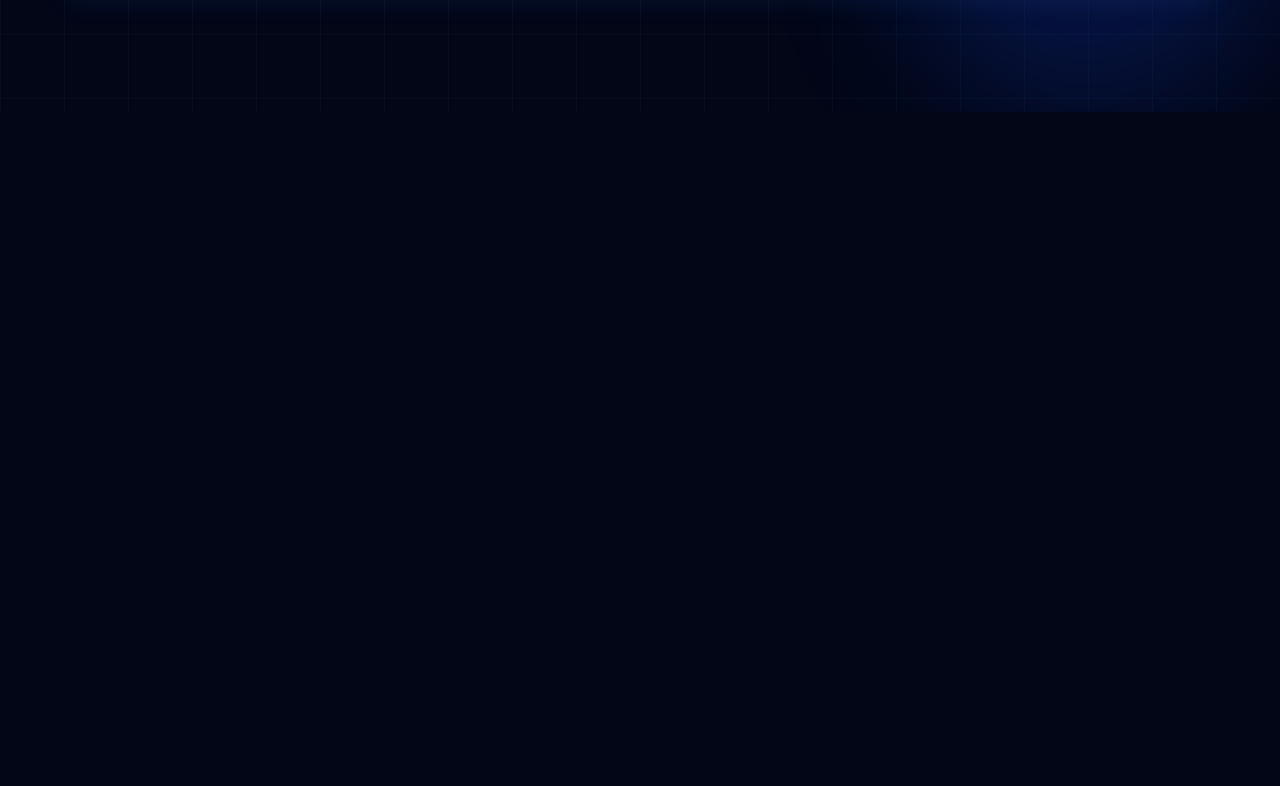
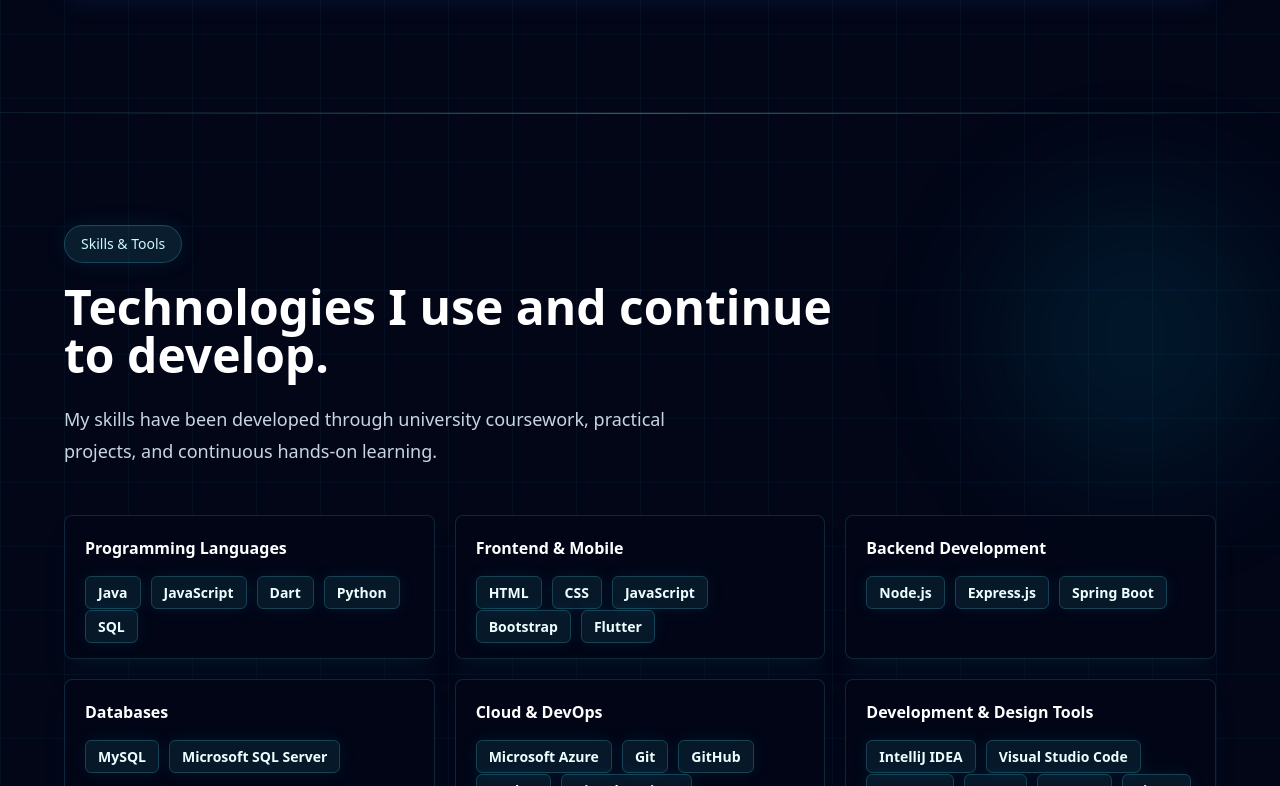
Before and after one commit to chaniru73/Personal-Portfolio, a Next.js app: page / in a window 1280 px wide. Shown: the part 2014-2800 px from the top of the page. Before the commit the page ends 2126 px from the top, so only its background shows below. Built offline with nearby package versions, Linux system fonts and the light colour scheme.

Commit message:
feat: add skills section

```diff
--- a/app/page.tsx
+++ b/app/page.tsx
@@ -1,9 +1,11 @@
 import AboutSection from "@/components/about-section";
+import SkillsSection from "@/components/skills-section";
 
 export default function Home() {
   const navLinks = [
     { label: "Home", href: "#home" },
     { label: "About", href: "#about" },
+    { label: "Skills", href: "#skills" },
     { label: "Contact", href: "mailto:chaniruweerasuriya@gmail.com" },
   ];
 
@@ -167,6 +169,7 @@
           </aside>
         </section>
         <AboutSection />
+        <SkillsSection />
       </main>
     </div>
   );
--- /dev/null
+++ b/components/skills-section.tsx
@@ -0,0 +1,208 @@
+const skillCategories = [
+  {
+    title: "Programming Languages",
+    skills: ["Java", "JavaScript", "Dart", "Python", "SQL"],
+  },
+  {
+    title: "Frontend & Mobile",
+    skills: ["HTML", "CSS", "JavaScript", "Bootstrap", "Flutter"],
+  },
+  {
+    title: "Backend Development",
+    skills: ["Node.js", "Express.js", "Spring Boot"],
+  },
+  {
+    title: "Databases",
+    skills: ["MySQL", "Microsoft SQL Server"],
+  },
+  {
+    title: "Cloud & DevOps",
+    skills: [
+      "Microsoft Azure",
+      "Git",
+      "GitHub",
+      "Docker",
+      "GitHub Actions",
+    ],
+  },
+  {
+    title: "Development & Design Tools",
+    skills: [
+      "IntelliJ IDEA",
+      "Visual Studio Code",
+      "Postman",
+      "SSMS",
+      "XAMPP",
+      "Figma",
+      "draw.io",
+    ],
+  },
+] as const;
+
+const skillLevels = [
+  {
+    title: "Comfortable",
+    skills: [
+      "Java",
+      "JavaScript",
+      "Node.js",
+      "Express.js",
+      "SQL",
+      "HTML & CSS",
+      "Git & GitHub",
+      "Postman",
+    ],
+  },
+  {
+    title: "Currently Learning",
+    skills: [
+      "Spring Boot",
+      "Docker",
+      "Cloud Computing",
+      "DevOps",
+      "Flutter & Dart",
+    ],
+  },
+  {
+    title: "Basic Knowledge",
+    skills: [
+      "Python",
+      "Microsoft Azure",
+      "GitHub Actions",
+      "MySQL",
+      "Software Architecture Tools",
+    ],
+  },
+] as const;
+
+function SkillBadge({ skill }: { skill: string }) {
+  return (
+    <span className="max-w-full rounded-md border border-cyan-300/20 bg-cyan-300/[0.08] px-3 py-1.5 text-sm font-semibold leading-5 text-cyan-50 shadow-[0_0_18px_rgba(34,211,238,0.08)] transition group-hover:border-cyan-200/40 group-hover:bg-cyan-300/[0.12]">
+      {skill}
+    </span>
+  );
+}
+
+function SkillCategoryCard({
+  title,
+  skills,
+}: {
+  title: string;
+  skills: readonly string[];
+}) {
+  return (
+    <article className="group min-w-0 rounded-lg border border-cyan-300/15 bg-slate-950/70 p-5 shadow-xl shadow-cyan-950/20 backdrop-blur transition duration-200 hover:-translate-y-1 hover:border-cyan-200/35 hover:bg-slate-900/80 hover:shadow-cyan-900/25">
+      <h3 className="text-base font-bold text-white">{title}</h3>
+      <ul className="mt-5 flex min-w-0 flex-wrap gap-2.5">
+        {skills.map((skill) => (
+          <li key={skill} className="min-w-0 max-w-full">
+            <SkillBadge skill={skill} />
+          </li>
+        ))}
+      </ul>
+    </article>
+  );
+}
+
+function LevelGroup({
+  title,
+  skills,
+}: {
+  title: string;
+  skills: readonly string[];
+}) {
+  return (
+    <div className="min-w-0 rounded-lg border border-white/10 bg-slate-950/45 p-4 transition duration-200 hover:border-blue-200/30 hover:bg-blue-300/[0.06]">
+      <h3 className="text-sm font-bold uppercase tracking-[0.16em] text-blue-100">
+        {title}
+      </h3>
+      <ul className="mt-4 flex min-w-0 flex-wrap gap-2">
+        {skills.map((skill) => (
+          <li key={skill} className="min-w-0 max-w-full">
+            <span className="max-w-full rounded-md border border-blue-300/20 bg-blue-300/[0.08] px-3 py-1.5 text-sm font-medium leading-5 text-slate-100">
+              {skill}
+            </span>
+          </li>
+        ))}
+      </ul>
+    </div>
+  );
+}
+
+export default function SkillsSection() {
+  return (
+    <section
+      id="skills"
+      aria-labelledby="skills-title"
+      className="relative border-t border-cyan-300/10 px-5 py-20 sm:px-8 lg:py-28"
+    >
+      <div
+        aria-hidden="true"
+        className="pointer-events-none absolute inset-x-0 top-0 h-px bg-gradient-to-r from-transparent via-blue-300/40 to-transparent"
+      />
+      <div
+        aria-hidden="true"
+        className="pointer-events-none absolute right-0 top-20 h-72 w-72 rounded-full bg-cyan-500/10 blur-3xl"
+      />
+
+      <div className="relative mx-auto w-full max-w-6xl">
+        <div className="max-w-3xl">
+          <p className="mb-5 inline-flex rounded-full border border-cyan-300/20 bg-cyan-300/10 px-4 py-2 text-sm font-medium text-cyan-100 shadow-[0_0_24px_rgba(34,211,238,0.08)]">
+            Skills &amp; Tools
+          </p>
+
+          <h2
+            id="skills-title"
+            className="text-3xl font-bold tracking-normal text-white sm:text-4xl lg:text-5xl"
+          >
+            Technologies I use and continue to develop.
+          </h2>
+
+          <p className="mt-6 max-w-2xl text-base leading-8 text-slate-300 sm:text-lg">
+            My skills have been developed through university coursework,
+            practical projects, and continuous hands-on learning.
+          </p>
+        </div>
+
+        <div className="mt-12 grid min-w-0 grid-cols-1 gap-5 md:grid-cols-2 lg:grid-cols-3">
+          {skillCategories.map((category) => (
+            <SkillCategoryCard
+              key={category.title}
+              title={category.title}
+              skills={category.skills}
+            />
+          ))}
+        </div>
+
+        <aside
+          aria-labelledby="skill-level-title"
+          className="mt-10 rounded-lg border border-blue-300/20 bg-gradient-to-br from-slate-950/95 via-blue-950/45 to-cyan-950/30 p-5 shadow-2xl shadow-blue-950/25 backdrop-blur sm:p-6"
+        >
+          <div className="flex flex-col gap-3 sm:flex-row sm:items-end sm:justify-between">
+            <div>
+              <p className="text-sm font-bold uppercase tracking-[0.16em] text-cyan-100">
+                Current Skill Level
+              </p>
+              <h2
+                id="skill-level-title"
+                className="mt-3 text-2xl font-bold tracking-normal text-white sm:text-3xl"
+              >
+                Practical familiarity by focus area.
+              </h2>
+            </div>
+          </div>
+
+          <div className="mt-6 grid min-w-0 grid-cols-1 gap-4 lg:grid-cols-3">
+            {skillLevels.map((level) => (
+              <LevelGroup
+                key={level.title}
+                title={level.title}
+                skills={level.skills}
+              />
+            ))}
+          </div>
+        </aside>
+      </div>
+    </section>
+  );
+}
```
